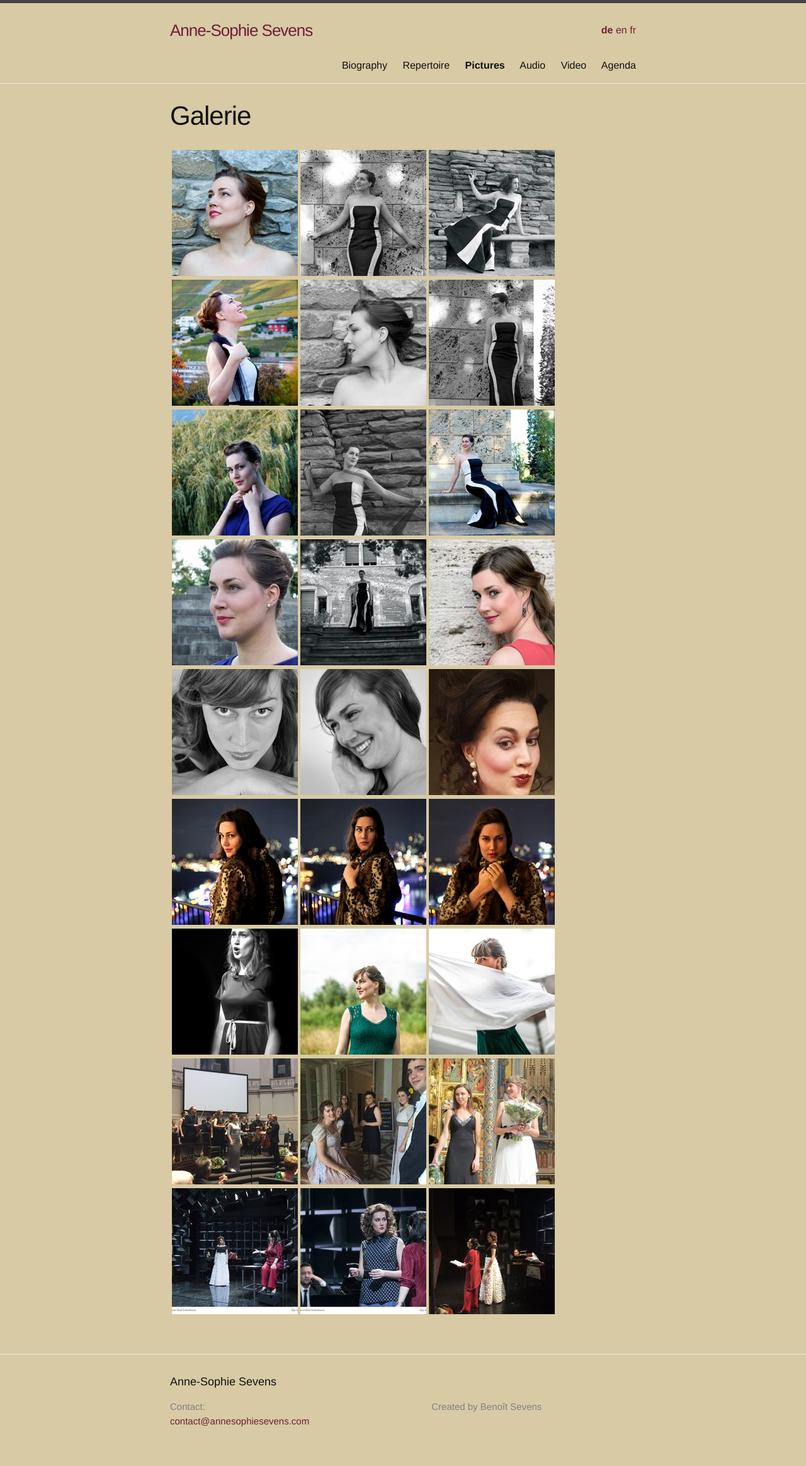
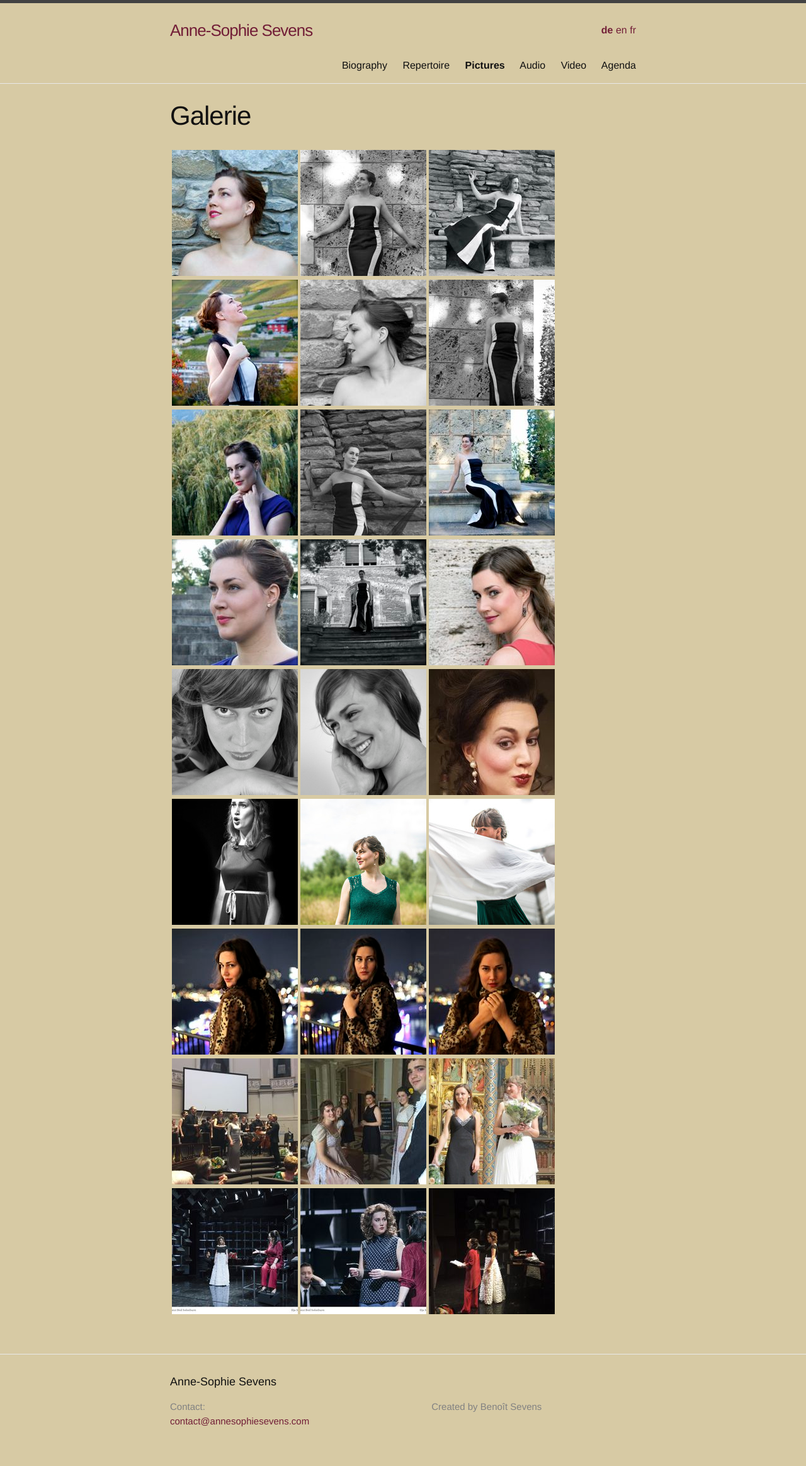
Before and after one commit to annesophie-sevens/annesophie-sevens.github.io, a Jekyll site: the page built from pictures-de.md, in a window 1280 px wide. Shown: the whole page at 63% size. Built offline with Jekyll 4.4.1, drawn with Linux system fonts in a browser that asks for light colours.

Commit message:
Update pictures-de.md

```diff
--- a/pictures-de.md
+++ b/pictures-de.md
@@ -16,9 +16,9 @@ ref: pictures
 
 | <a href="/assets/picture1.jpg">  ![]({{ site.baseurl }}/assets/picture1-thumbnail.jpg) </a> | <a href="/assets/picture5.jpg"> ![]({{ site.baseurl }}/assets/picture5-thumbnail.jpg) </a> | <a href="/assets/110.jpg"> ![]({{ site.baseurl }}/assets/110-thumbnail.jpg) </a>|
 
+|  <a href="/assets/111.jpg">  ![]({{ site.baseurl }}/assets/111-thumbnail.jpg) </a> |  <a href="/assets/5.jpg"> ![]({{ site.baseurl }}/assets/5-thumbnail.jpg) </a> | <a href="/assets/3.jpg"> ![]({{ site.baseurl }}/assets/3-thumbnail.jpg) </a>|
+
 |  <a href="/assets/b1.jpg">  ![]({{ site.baseurl }}/assets/b1-thumbnail.jpg) </a> |  <a href="/assets/b2.jpg"> ![]({{ site.baseurl }}/assets/b2-thumbnail.jpg) </a> | <a href="/assets/b3.jpg"> ![]({{ site.baseurl }}/assets/b3-thumbnail.jpg) </a>|
-
-|  <a href="/assets/111.jpg">  ![]({{ site.baseurl }}/assets/111-thumbnail.jpg) </a> |  <a href="/assets/5.jpg"> ![]({{ site.baseurl }}/assets/5-thumbnail.jpg) </a> | <a href="/assets/3.jpg"> ![]({{ site.baseurl }}/assets/3-thumbnail.jpg) </a>|
 
 | <a href="/assets/aad.jpg"> ![]({{ site.baseurl }}/assets/aad-thumbnail.jpg) </a> | <a href="/assets/107.jpg"> ![]({{ site.baseurl }}/assets/107-thumbnail.jpg) </a> | <a href="/assets/101.jpg">![]({{ site.baseurl }}/assets/101-thumbnail.jpg) </a> |
 
```
